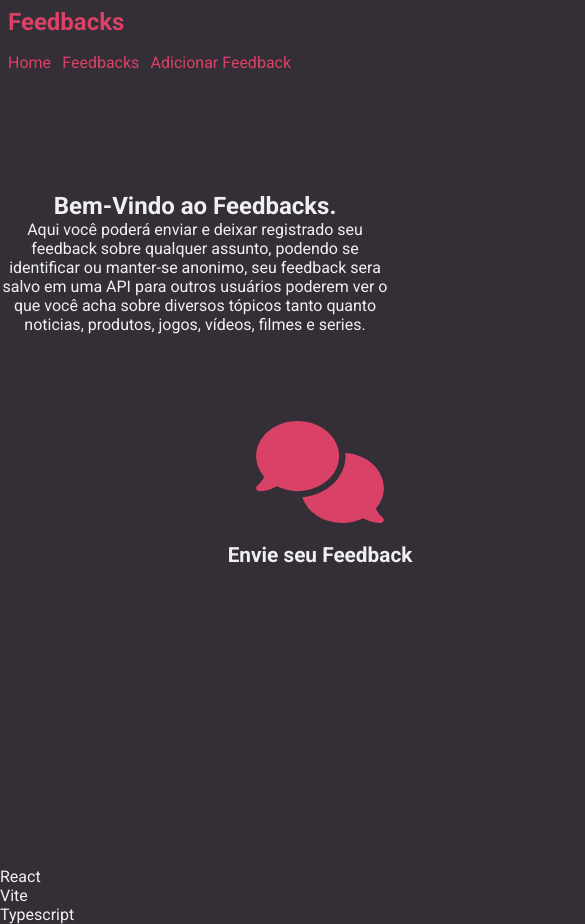
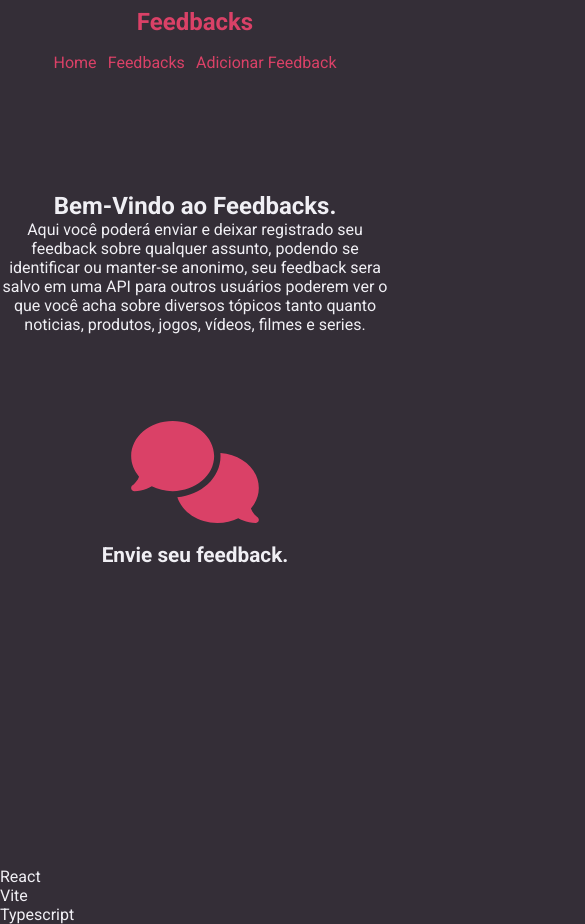
Before and after one commit to Kauan-Azevedo/react_nest_feedback, a React (Vite) app in the folder frontend/: page / in a window 390 px wide. Shown: the top 924 px of the page, 585 px wide, since content can reach past the window. Built offline with nearby package versions, Linux system fonts and the light colour scheme.

Commit message:
make it better

```diff
--- a/frontend/src/index.css
+++ b/frontend/src/index.css
@@ -71,8 +71,8 @@ main {
 }
 
 .vantagens {
-  width: 40rem;
-  height: 15rem;
+  max-width: 40rem;
+  max-height: 15rem;
   margin: 3rem auto;
   overflow-x: scroll;
   overflow-y: hidden;
@@ -82,7 +82,7 @@ main {
 }
 
 .vantagem-card {
-  height: 100%;
+  max-height: 100%;
   min-width: 40rem;
   display: flex;
   align-items: center;
@@ -100,3 +100,21 @@ main {
   font-size: 1.3rem;
   margin: 1rem;
 }
+
+
+@media (max-width: 680px) {
+  .vantagens {
+    flex-direction: column;
+    overflow-y: scroll;
+    overflow-x: hidden;
+    scroll-snap-type: y mandatory;
+  }
+
+  .vantagem-card {
+    max-width: 40rem;
+    min-width: 0px;
+    min-height: 15rem;
+    /* scroll-snap-align: center; */
+  }
+
+}
--- a/frontend/src/layouts/Header/header.module.css
+++ b/frontend/src/layouts/Header/header.module.css
@@ -25,3 +25,15 @@ nav ul li:hover a {
     color: var(--secondary-color);
     transition: all .2s ease;
 }
+
+@media (max-width: 415px) {
+    header {
+        justify-content: center;
+    }
+
+    nav ul {
+        justify-content: center;
+        align-items: center;
+        text-align: center;
+    }
+}
--- a/frontend/src/layouts/Header/index.tsx
+++ b/frontend/src/layouts/Header/index.tsx
@@ -8,7 +8,7 @@ export function Header() {
       <nav>
         <ul>
           <li>
-            <a href="/">Home</a>
+            <a href="/" className="active">Home</a>
           </li>
           <li>
             <a href="/feedbacks">Feedbacks</a>
--- a/frontend/src/pages/Home/index.tsx
+++ b/frontend/src/pages/Home/index.tsx
@@ -17,19 +17,19 @@ export function Home() {
             <div className="vantagem-card">
               <div className="">
                 <img src="/Comentarios.svg" alt="bolhas de dialogo" />
-                <h3>Envie seu Feedback</h3>
+                <h3>Envie seu feedback.</h3>
               </div>
             </div>
             <div className="vantagem-card">
               <div>
                 <img src="/Person.svg" alt="Icone de um " />
-                <h3>Anônimo ou Identificado</h3>
+                <h3>Se identifique ou se mantenha anônimo.</h3>
               </div>
             </div>
             <div className="vantagem-card">
               <div>
                 <img src="/Save.svg" alt="" />
-                <h3>Salve seu feedback</h3>
+                <h3>Salve seu feedback.</h3>
               </div>
             </div>
           </div>
```
